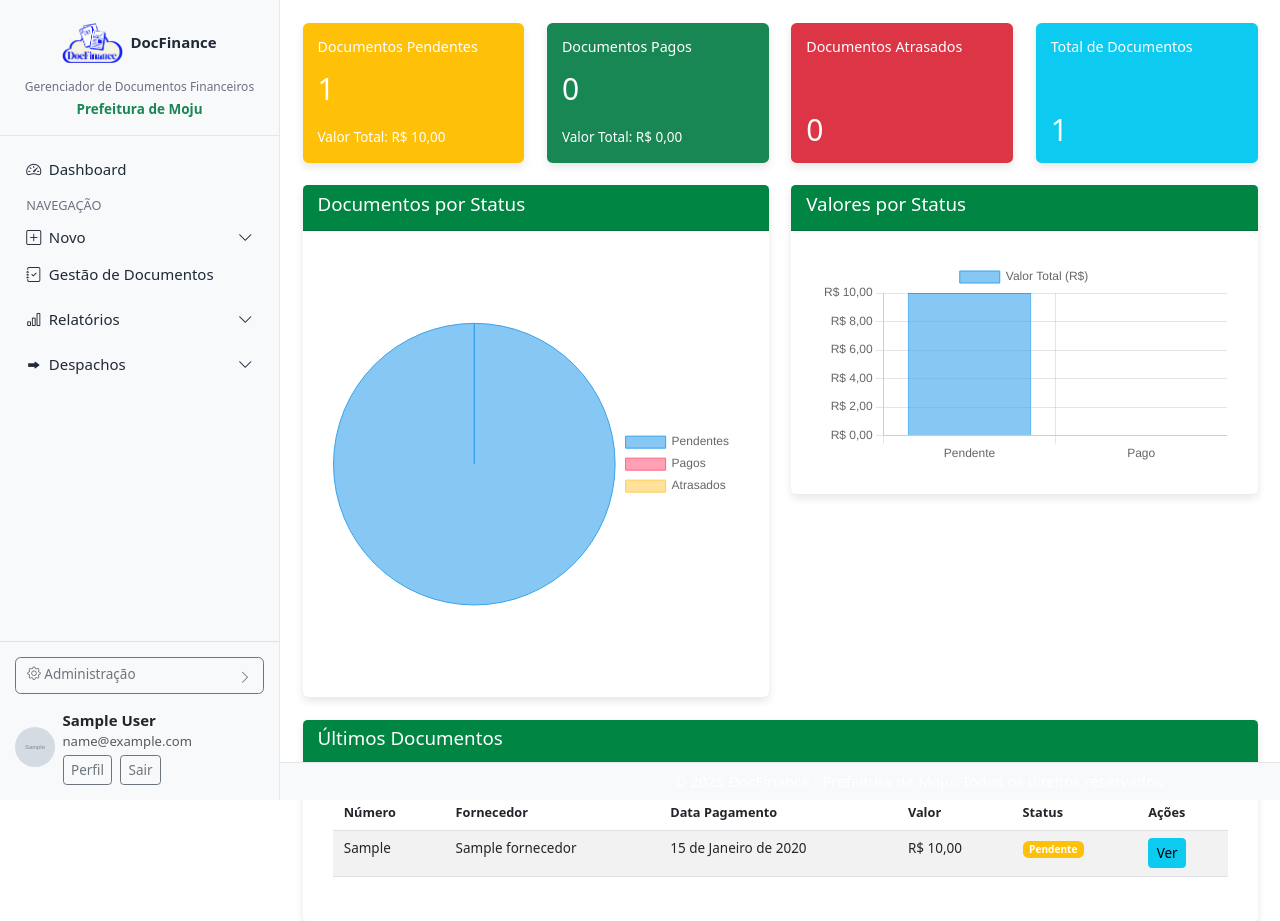
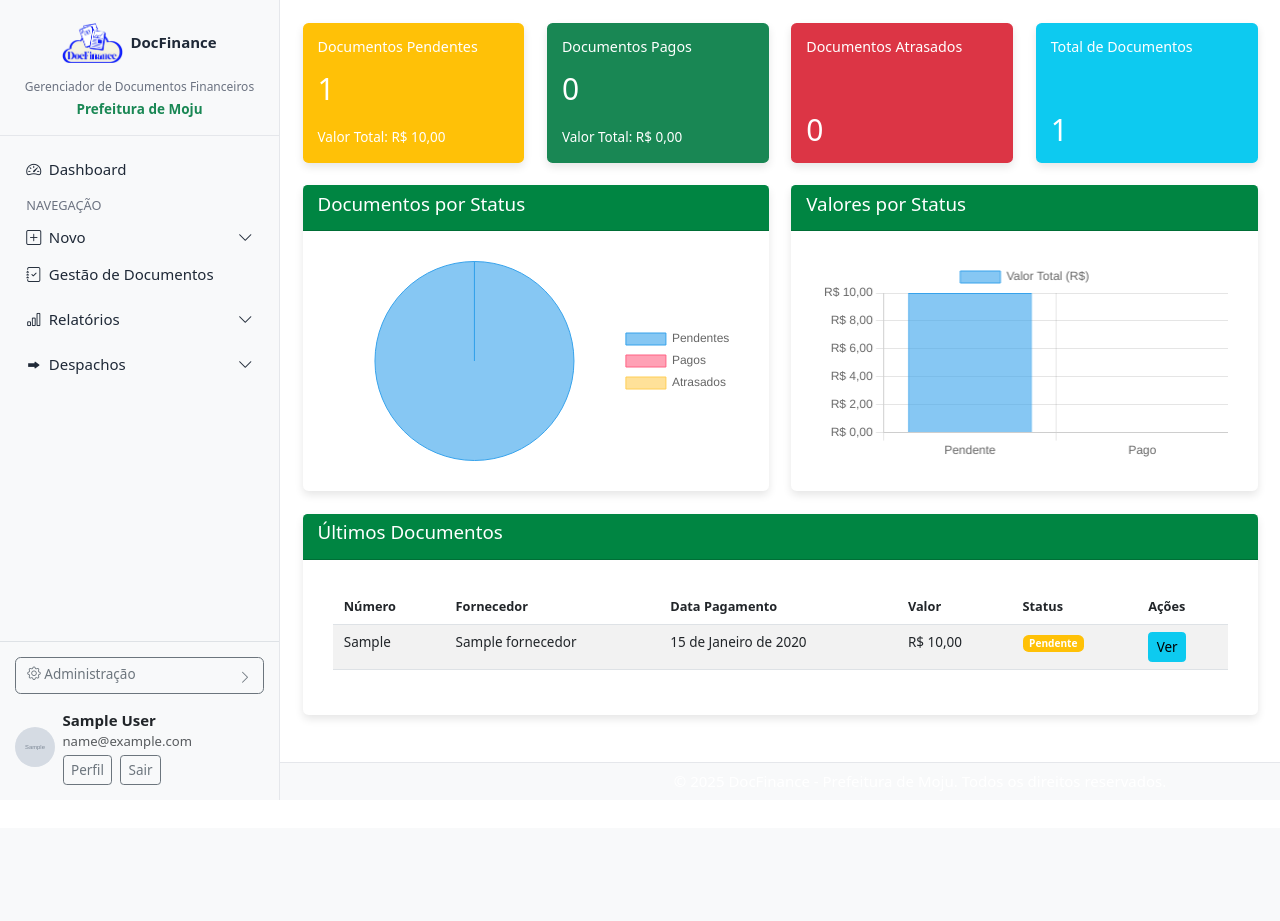
Before and after one commit to vpsmoju/docfinance, a Django app: page /documentos/dashboard/ in a window 1280 px wide. Shown: the top 921 px of the page. After the commit the page ends 800 px from the top, so only its background shows below. Run offline with Django 5.2, Linux system fonts and the light colour scheme; a user stored in the database is signed in; tables that the repository leaves empty hold one stand-in row (values such as "Sample post"); grey boxes marked "Sample" are stand-in pictures; parts of the project's set-up code (start-up, migrations or seed data) failed here and were passed over; some libraries are stand-ins or nearby versions.

Commit message:
feat(dashboard): reduzir tamanho dos gr-6ficos (200px) e respeitar altura CSS

```diff
--- a/documentos/templates/documentos/dashboard.html
+++ b/documentos/templates/documentos/dashboard.html
@@ -9,6 +9,9 @@
 .dashboard-cards .card .card-body { display: flex; flex-direction: column; justify-content: space-between; padding: 1rem; }
 .dashboard-cards .card .card-title { font-size: 0.95rem; font-weight: 500; margin-bottom: .25rem; }
 .dashboard-cards .card p { font-size: .9rem; margin-bottom: 0; }
+/* Gráficos menores para estética */
+.dashboard-chart { height: 200px !important; }
+.card-body canvas { max-height: 200px; }
 </style>
 {% endblock extra_css %}
 {% block title %}
@@ -60,7 +63,7 @@
                     <h5>Documentos por Status</h5>
                 </div>
                 <div class="card-body">
-                    <canvas id="statusChart"></canvas>
+                    <canvas id="statusChart" class="dashboard-chart"></canvas>
                 </div>
             </div>
         </div>
@@ -70,7 +73,7 @@
                     <h5>Valores por Status</h5>
                 </div>
                 <div class="card-body">
-                    <canvas id="valoresChart"></canvas>
+                    <canvas id="valoresChart" class="dashboard-chart"></canvas>
                 </div>
             </div>
         </div>
@@ -138,6 +141,8 @@
                     type: 'pie',
                     data: { labels, datasets: [{ label: titulo, data: valores, backgroundColor: backgroundColors }] },
                     options: {
+                        responsive: true,
+                        maintainAspectRatio: false,
                         plugins: {
                             tooltip: {
                                 callbacks: {
@@ -164,6 +169,8 @@
                     type: 'bar',
                     data: { labels, datasets: [{ label: titulo, data: valores, backgroundColor: 'rgba(54, 162, 235, 0.6)' }] },
                     options: {
+                        responsive: true,
+                        maintainAspectRatio: false,
                         scales: { y: { beginAtZero: true, ticks: { callback: function(value){ return new Intl.NumberFormat('pt-BR', { style: 'currency', currency: 'BRL' }).format(value); } } } },
                         plugins: { tooltip: { callbacks: { label: function(context){ let label = context.dataset.label || ''; if(label){ label += ': '; } const value = context.raw; return label + new Intl.NumberFormat('pt-BR', { style: 'currency', currency: 'BRL' }).format(value); } } } }
                     }
```
